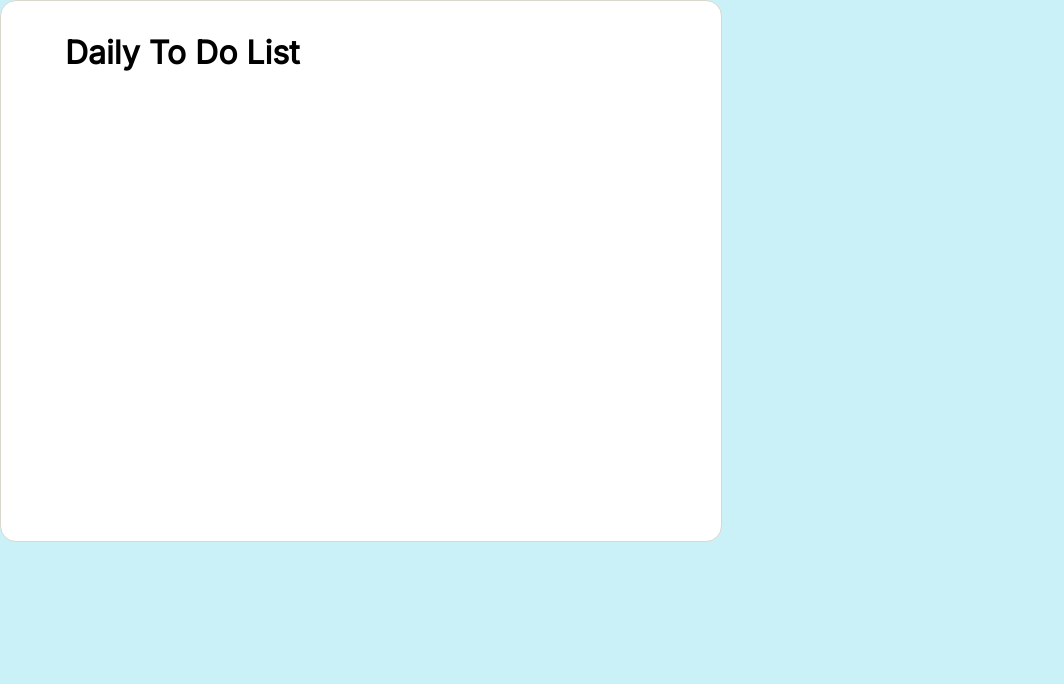
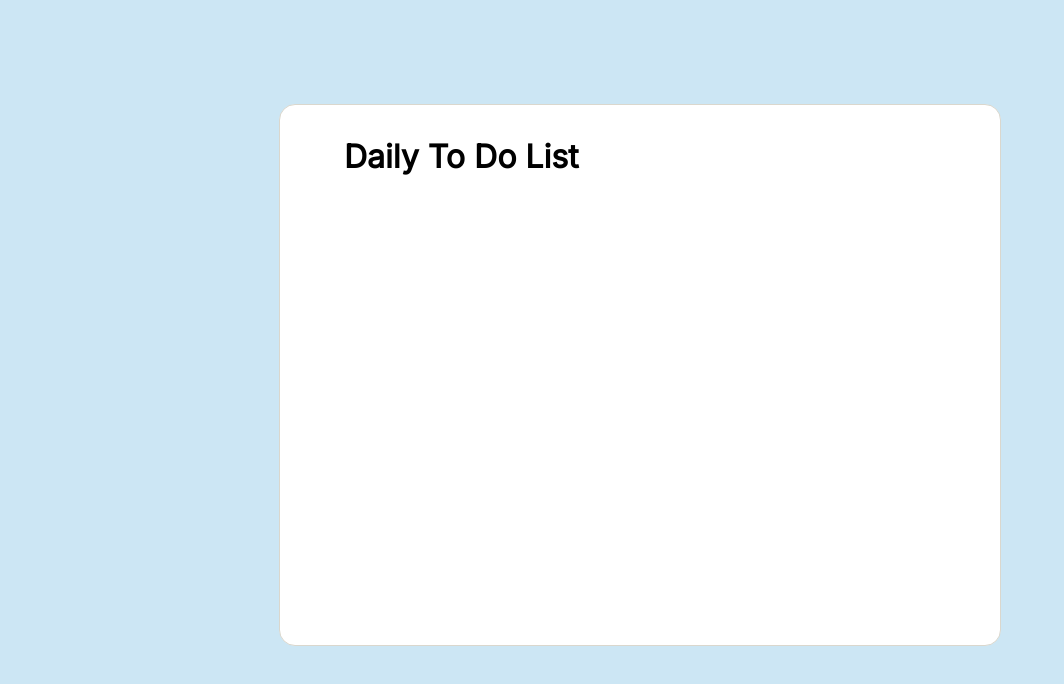
Before and after one commit to gamzenurtukel/producter-todo-case, a React (Create React App) app: page / in a window 1280 px wide. Shown: the top 684 px of the page, without its empty margins (0-1064 px from the left). Built offline with nearby package versions, Linux system fonts and the light colour scheme.

Commit message:
scss changed

```diff
--- a/src/App.scss
+++ b/src/App.scss
@@ -6,7 +6,8 @@
 }
 .App {
   display: flex;
-  flex-direction: column;
+  justify-content: center;
+  padding-block: 6.5rem;
 }
 
 body {
--- a/src/components/todo/Todo.scss
+++ b/src/components/todo/Todo.scss
@@ -4,7 +4,7 @@
 .todo-container {
   display: flex;
   justify-content: flex-start;
-  max-width: $md;
+  min-width: $md;
   min-height: $sm;
   border: 1px solid $timberwolf;
   background-color: $white;
--- a/src/styles/color.scss
+++ b/src/styles/color.scss
@@ -1,4 +1,4 @@
-$light-cyan: #caf0f8ff;
+$light-cyan: #cce6f4;
 $black-shadows: #b1a7a6ff;
 $timberwolf: #dad7cdff;
 $cultured: #f8f9faff;
```
